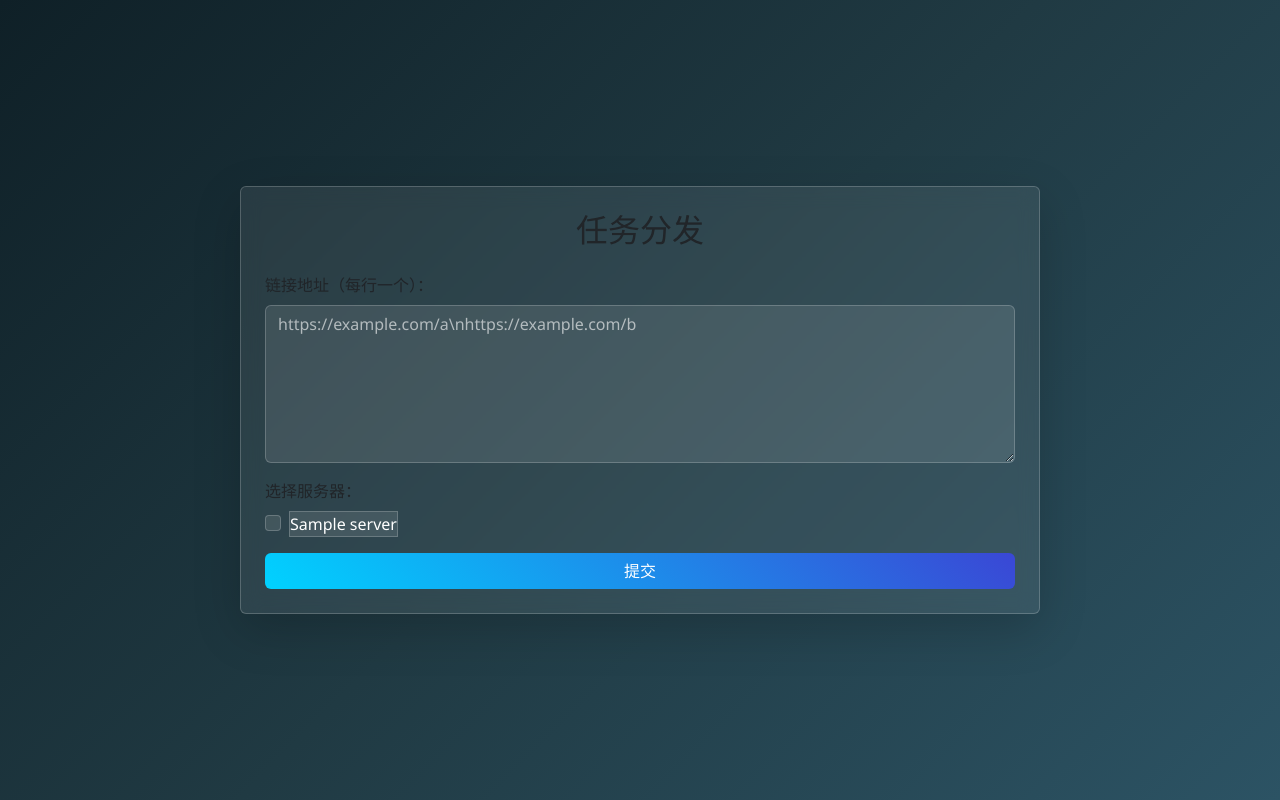
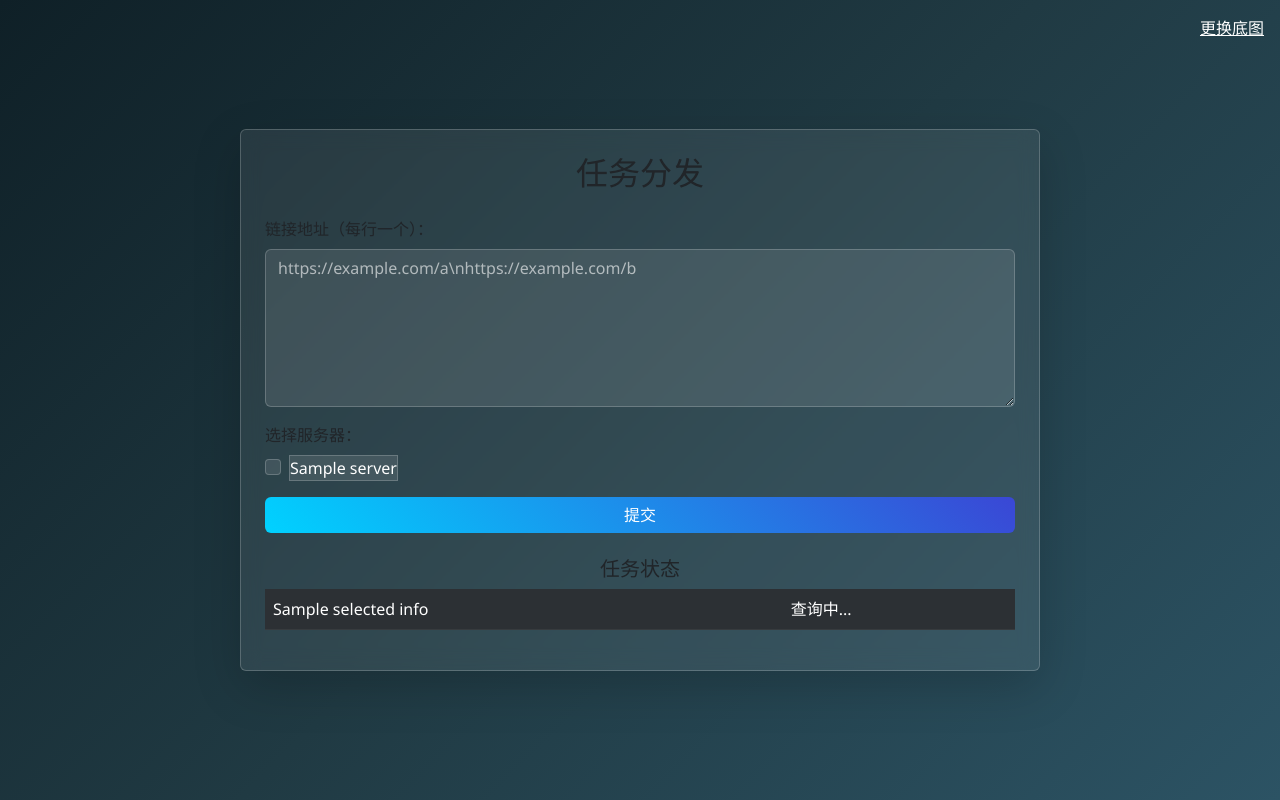
Before and after one commit to spe1995/TEST_ddmx, a Flask app: template templates/index.html in a window 1280 px wide. Run offline with Flask 3, Linux system fonts and the light colour scheme; the template is opened without the code that fills it: most values are stand-ins (such as "Sample title", 1, 10 or a date in 2020).

Commit message:
增强任务分发安全与界面功能

```diff
--- a/app.py
+++ b/app.py
@@ -1,15 +1,18 @@
-from flask import Flask, render_template, request, redirect, url_for, session
+from flask import Flask, render_template, request, redirect, url_for, session, jsonify
+from werkzeug.security import check_password_hash
+import os
 import requests
 import config
 
 app = Flask(__name__)
-app.secret_key = 'replace-with-random-secret-key'
+app.secret_key = os.environ.get('SECRET_KEY', os.urandom(24))
+app.config.update(SESSION_COOKIE_HTTPONLY=True, SESSION_COOKIE_SAMESITE='Lax')
 
 @app.route('/login', methods=['GET', 'POST'])
 def login():
     error = None
     if request.method == 'POST':
-        if request.form.get('password') == config.PASSWORD:
+        if check_password_hash(config.PASSWORD_HASH, request.form.get('password', '')):
             session['logged_in'] = True
             return redirect(url_for('index'))
         else:
@@ -22,17 +25,40 @@
         return redirect(url_for('login'))
 
     message = None
+    selected_info = []
     if request.method == 'POST':
         links = [line.strip() for line in request.form.get('links', '').splitlines() if line.strip()]
         selected_servers = request.form.getlist('servers')
-        for server_url in selected_servers:
-            for link in links:
-                try:
-                    requests.post(server_url, json={'link': link}, timeout=5)
-                except requests.RequestException:
-                    pass
+        for name, base_url in config.SERVERS.items():
+            if base_url in selected_servers:
+                idx = len(selected_info) + 1
+                selected_info.append({'id': idx, 'name': name, 'url': base_url})
+                for link in links:
+                    try:
+                        requests.post(base_url.rstrip('/') + '/task', json={'link': link}, timeout=5)
+                    except requests.RequestException:
+                        pass
         message = '任务已分发'
-    return render_template('index.html', servers=config.SERVERS, message=message)
+    return render_template('index.html', servers=config.SERVERS, message=message, selected_info=selected_info)
+
+
+@app.route('/status', methods=['POST'])
+def status():
+    if not session.get('logged_in'):
+        return jsonify({}), 401
+    data = request.get_json() or {}
+    servers = data.get('servers', [])
+    result = {}
+    for s in servers:
+        name = s.get('name')
+        url = s.get('url')
+        status_url = url.rstrip('/') + '/status'
+        try:
+            r = requests.get(status_url, timeout=5)
+            result[name] = r.text
+        except requests.RequestException:
+            result[name] = '无法连接'
+    return jsonify(result)
 
 if __name__ == '__main__':
     app.run(host='0.0.0.0', port=5000)
--- a/static/style.css
+++ b/static/style.css
@@ -1,5 +1,8 @@
 body {
   background: linear-gradient(135deg, #0f2027, #203a43, #2c5364);
+  background-size: cover;
+  background-repeat: no-repeat;
+  background-position: center;
   min-height: 100vh;
   color: #fff;
   font-family: 'Segoe UI', Arial, sans-serif;
--- a/templates/index.html
+++ b/templates/index.html
@@ -7,6 +7,7 @@
   <link href="{{ url_for('static', filename='style.css') }}" rel="stylesheet">
 </head>
 <body class="d-flex align-items-center justify-content-center">
+  <a href="#" id="change-bg" class="position-absolute top-0 end-0 m-3 text-white">更换底图</a>
   <div class="card p-4 shadow-lg" style="width:100%;max-width:800px;">
     <h2 class="mb-4 text-center">任务分发</h2>
     {% if message %}<div class="alert text-center">{{ message }}</div>{% endif %}
@@ -28,6 +29,47 @@
         <button type="submit" class="btn btn-primary">提交</button>
       </div>
     </form>
+    {% if selected_info %}
+    <div class="mt-4">
+      <h5 class="text-center">任务状态</h5>
+      <table class="table table-dark table-striped">
+        <tbody>
+          {% for s in selected_info %}
+          <tr>
+            <td>{{ s.name }}</td>
+            <td id="status{{ s.id }}">查询中...</td>
+          </tr>
+          {% endfor %}
+        </tbody>
+      </table>
+    </div>
+    {% endif %}
   </div>
+  <script>
+    const servers = {{ selected_info|tojson }};
+    if (servers.length > 0) {
+      function fetchStatus() {
+        fetch('{{ url_for('status') }}', {
+          method: 'POST',
+          headers: { 'Content-Type': 'application/json' },
+          body: JSON.stringify({ servers })
+        }).then(r => r.json()).then(data => {
+          servers.forEach(s => {
+            const el = document.getElementById('status' + s.id);
+            if (el) el.textContent = data[s.name];
+          });
+        });
+      }
+      fetchStatus();
+      setInterval(fetchStatus, 5000);
+    }
+    document.getElementById('change-bg').addEventListener('click', function(e){
+      e.preventDefault();
+      const url = prompt('输入背景图片URL:');
+      if (url) {
+        document.body.style.backgroundImage = `url(${url})`;
+      }
+    });
+  </script>
 </body>
 </html>
```
Also changed, not shown: config.py (+10 -3 lines), templates/login.html (+10 -0 lines), README.md.
